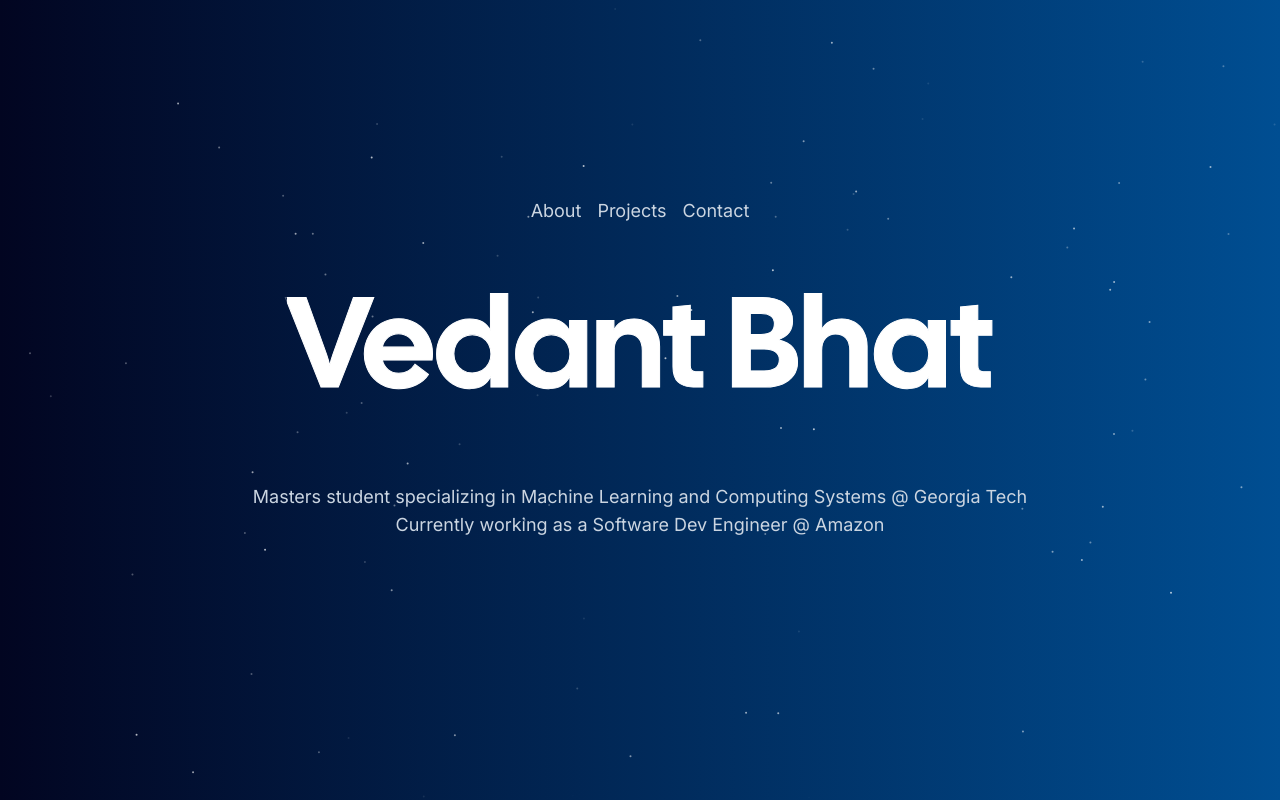
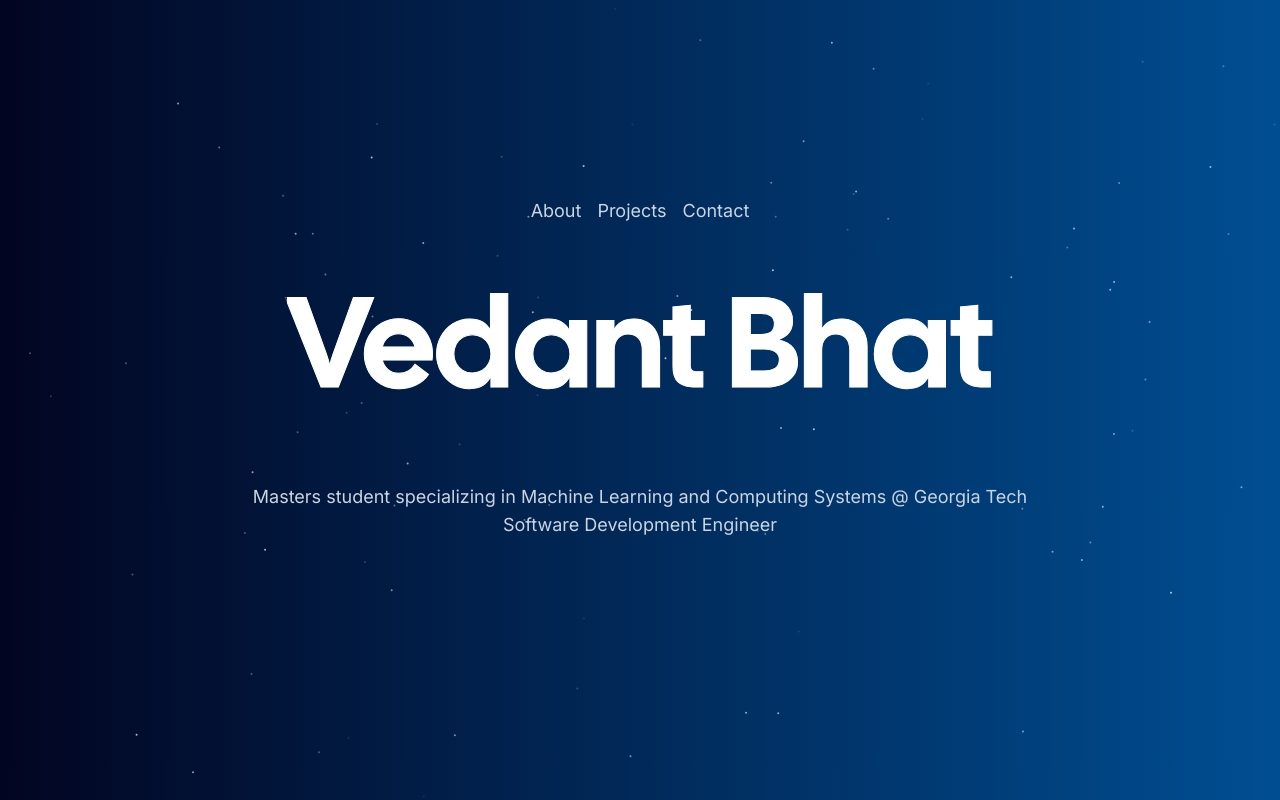
Before and after one commit to Vedant527/portfolio, a Next.js app: page / in a window 1280 px wide. Built offline with nearby package versions, Linux system fonts and the light colour scheme; what tailwindcss-debug-screens would draw is missing.

Commit message:
changes long desc

```diff
--- a/app/page.tsx
+++ b/app/page.tsx
@@ -59,7 +59,7 @@ export default function Home() {
               MS in ML & Computing @ Georgia Tech
             </h2>
             <h2 className="text-lg text-slate-300">
-              Software Development Engineer
+              Software Dev Engineer
             </h2>
           </>
         ) : (
@@ -68,7 +68,7 @@ export default function Home() {
               Masters student specializing in Machine Learning and Computing Systems @ Georgia Tech
             </h2>
             <h2 className="text-lg text-slate-300">
-              Currently working as a Software Dev Engineer @ Amazon
+              Software Development Engineer
             </h2>
           </>
         )}
```
